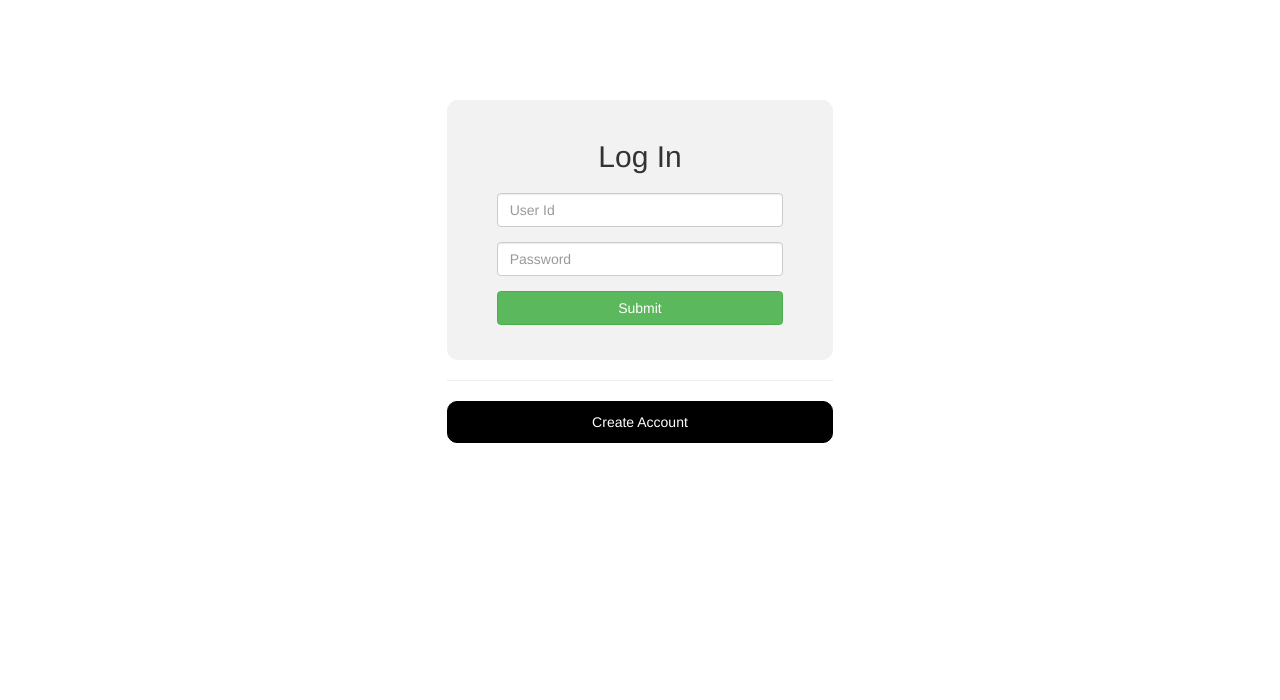
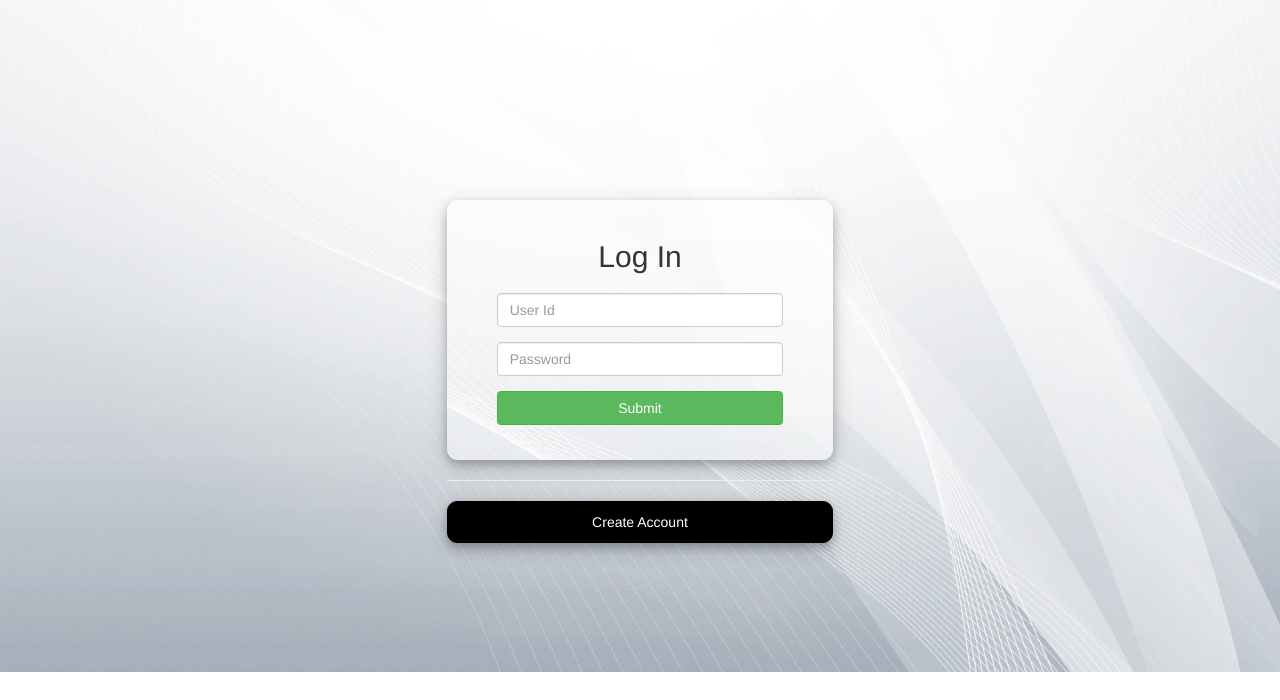
Before and after one commit to thetimehacker/LearningGit, a PHP site: page /login.php in a window 1280 px wide. Shown: the top 700 px of the page. Run offline with PHP 8.4, Linux system fonts and the light colour scheme.

Commit message:
Changed the background

```diff
--- a/doubts.txt
+++ b/doubts.txt
@@ -12,3 +12,4 @@ Day 2 : march 24
 5. why line 90 in bhaiya's file will run in signup.php
 6. line 24 bhaiya file - making use of password_hash and password_default
 7. line 12 in login file of bhaiya --- our rowcount will be 0 or 1... so is there any need of while?
+8. background full size?
--- a/index.php
+++ b/index.php
@@ -71,7 +71,8 @@
 					    text-decoration: none;
 					    display: inherit;
 					    text-align: center;
-					    text-decoration: none;">
+					    text-decoration: none;
+					    box-shadow: 0 4px 8px 0 rgba(0, 0, 0, 0.2), 0 6px 20px 0 rgba(0, 0, 0, 0.19);">
 
 						Log In
 
--- a/login.php
+++ b/login.php
@@ -19,7 +19,7 @@
 			<div class="col-sm-4"></div>
 
 			<div class="col-sm-4">
-				<div class="contain_form">
+				<div class="contain_login_form">
 					<div class="Heading">
 						<h2 style="margin-bottom: 20px;">Log In</h2>
 					</div>
@@ -51,7 +51,8 @@
 					    text-decoration: none;
 					    display: inherit;
 					    text-align: center;
-					    text-decoration: none;">
+					    text-decoration: none;
+					    box-shadow: 0 4px 8px 0 rgba(0, 0, 0, 0.2), 0 6px 20px 0 rgba(0, 0, 0, 0.19);">
 
 						Create Account
 
--- a/style.css
+++ b/style.css
@@ -1,11 +1,29 @@
+body{
+	background: url("bg2.jpg");
+	background-repeat: no-repeat;
+	background-size: cover;
+	background-position: center;
+}
 .contain_form {
 	border-radius: 11px;
-	background-color: #f2f2f2;
+	/*background-color: #f2f2f2;*/
+	background: url("bg2.jpg");
+	background-position: center;
 	padding: 20px 50px;
 	text-align: center;
 	margin-top: 100px;
+	box-shadow: 0 4px 8px 0 rgba(0, 0, 0, 0.2), 0 6px 20px 0 rgba(0, 0, 0, 0.19);
 }
-
+.contain_login_form {
+	border-radius: 11px;
+	/*background-color: #f2f2f2;*/
+	background: url("bg2.jpg");
+	background-position: center;
+	padding: 20px 50px;
+	text-align: center;
+	margin-top: 200px;
+	box-shadow: 0 4px 8px 0 rgba(0, 0, 0, 0.2), 0 6px 20px 0 rgba(0, 0, 0, 0.19);
+}
 #login_button{
 	background-color: dimgrey;
 }
```
Also changed, not shown: bg1.jpeg (added), bg2.jpg (added).
